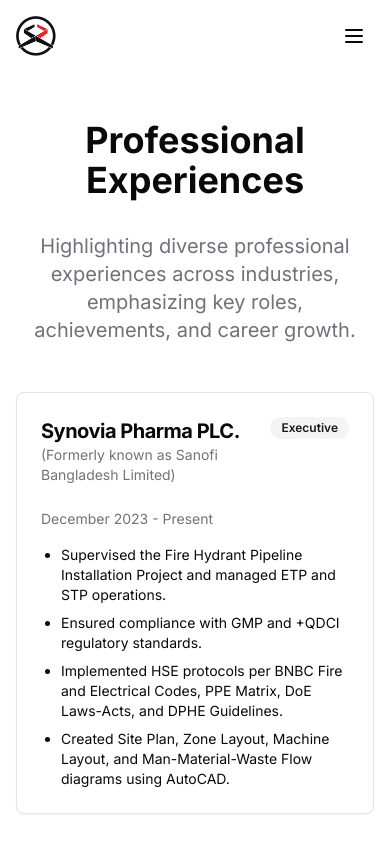
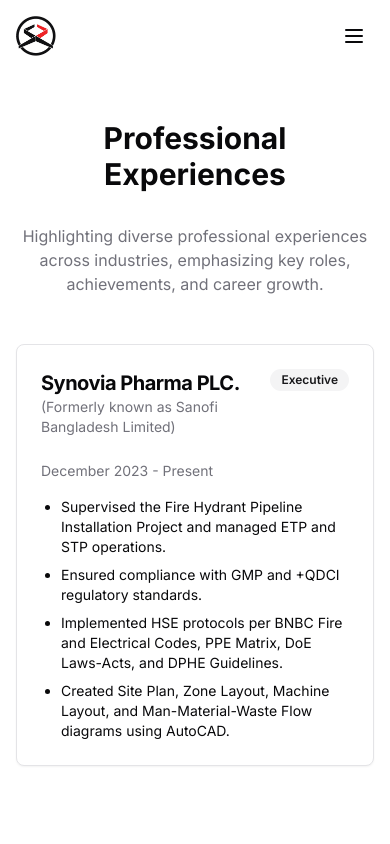
Before and after one commit to srdhrubo/srdhrubo, a Next.js app: page /professional_experience in a window 390 px wide. Shown: the top 844 px of the page. Built offline with nearby package versions, Linux system fonts and the light colour scheme.

Commit message:
changed page header font size for smaller screen

```diff
--- a/src/components/ui/page-header-description.tsx
+++ b/src/components/ui/page-header-description.tsx
@@ -9,7 +9,12 @@ export function PageTitle({
   classname?: string;
 }) {
   return (
-    <h1 className={cn("text-4xl font-bold text-center mb-8", classname)}>
+    <h1
+      className={cn(
+        "max-sm:text-3xl text-4xl font-bold text-center mb-8",
+        classname
+      )}
+    >
       {children}
     </h1>
   );
@@ -25,7 +30,7 @@ export function PageDescription({
   return (
     <p
       className={cn(
-        "text-xl text-center text-muted-foreground mb-12 md:max-w-2xl mx-auto",
+        "max-sm:text-base text-xl text-center text-muted-foreground mb-12 md:max-w-2xl mx-auto",
         classname
       )}
     >
```
